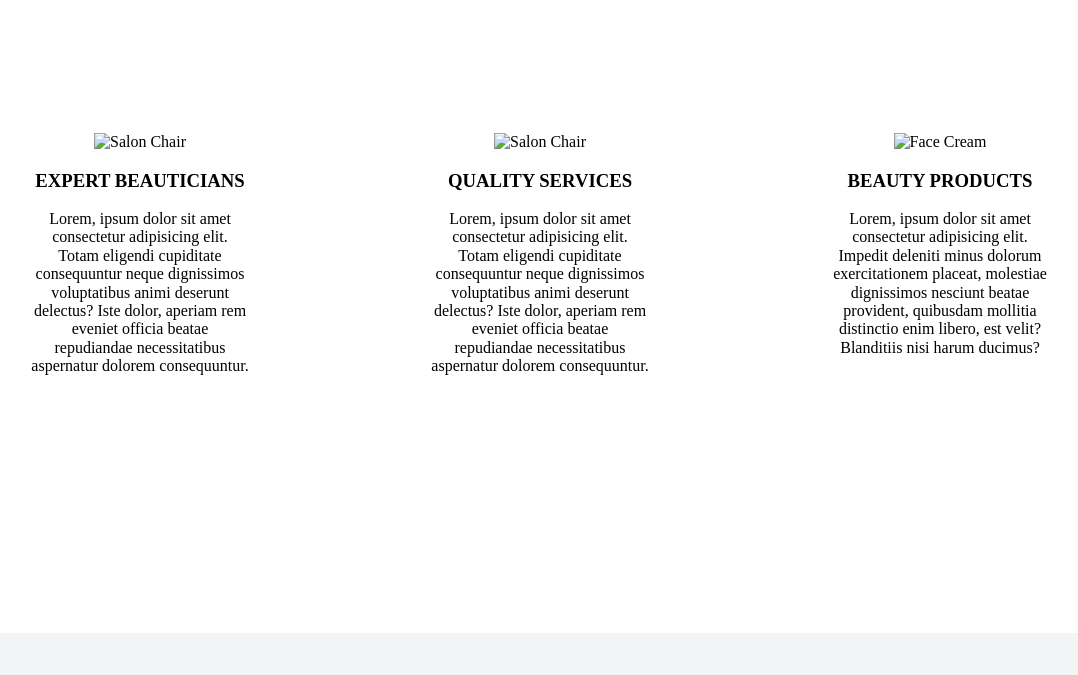
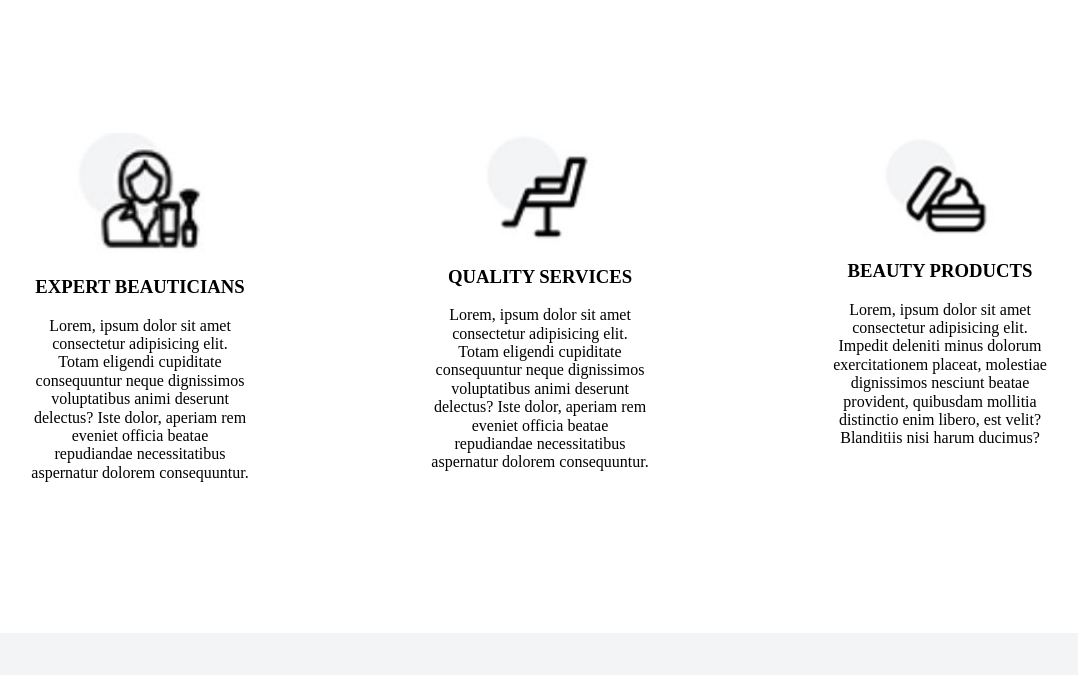
Before and after one commit to LuisEJaar/Barbershop, a plain HTML site: page index.html in a window 1280 px wide. Shown: the part 1520-2195 px from the top of the page, without its empty margins (100-1178 px from the left). Drawn offline with Linux system fonts and the light colour scheme; files whose address does not match are found by name.

Commit message:
Updated image links

```diff
--- a/index.html
+++ b/index.html
@@ -55,17 +55,17 @@
 		</main>
 		<section>
 			<article>
-				<img src="../template/img/beautician.JPG" alt="Salon Chair">
+				<img src="./img/beautician.JPG" alt="Salon Chair">
 				<h3>EXPERT BEAUTICIANS</h3>
 				<p>Lorem, ipsum dolor sit amet consectetur adipisicing elit. Totam eligendi cupiditate consequuntur neque dignissimos voluptatibus animi deserunt delectus? Iste dolor, aperiam rem eveniet officia beatae repudiandae necessitatibus aspernatur dolorem consequuntur.</p>
 			</article>
 			<article>
-				<img src="../template/img/chair.JPG" alt="Salon Chair">
+				<img src="./img/chair.JPG" alt="Salon Chair">
 				<h3>QUALITY SERVICES</h3>
 				<p>Lorem, ipsum dolor sit amet consectetur adipisicing elit. Totam eligendi cupiditate consequuntur neque dignissimos voluptatibus animi deserunt delectus? Iste dolor, aperiam rem eveniet officia beatae repudiandae necessitatibus aspernatur dolorem consequuntur.</p>
 			</article>
 			<article>
-				<img src="../template/img/product.JPG" alt="Face Cream">
+				<img src="./img/product.JPG" alt="Face Cream">
 				<h3>BEAUTY PRODUCTS</h3>
 				<p>Lorem, ipsum dolor sit amet consectetur adipisicing elit. Impedit deleniti minus dolorum exercitationem placeat, molestiae dignissimos nesciunt beatae provident, quibusdam mollitia distinctio enim libero, est velit? Blanditiis nisi harum ducimus?</p>
 			</article>
```
